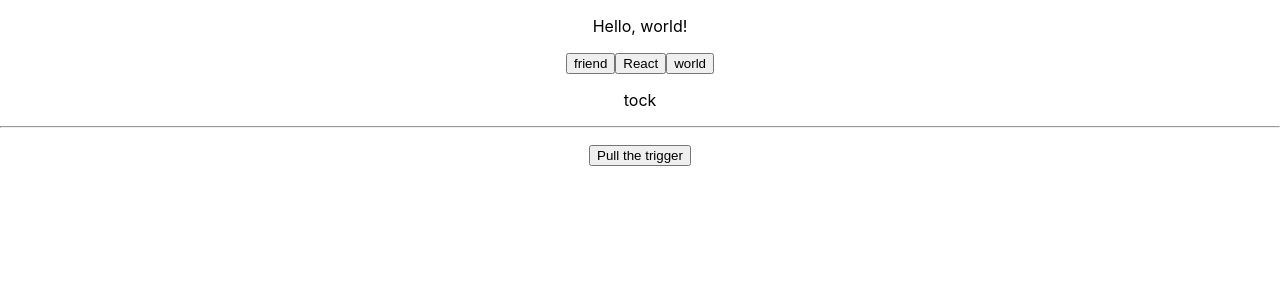
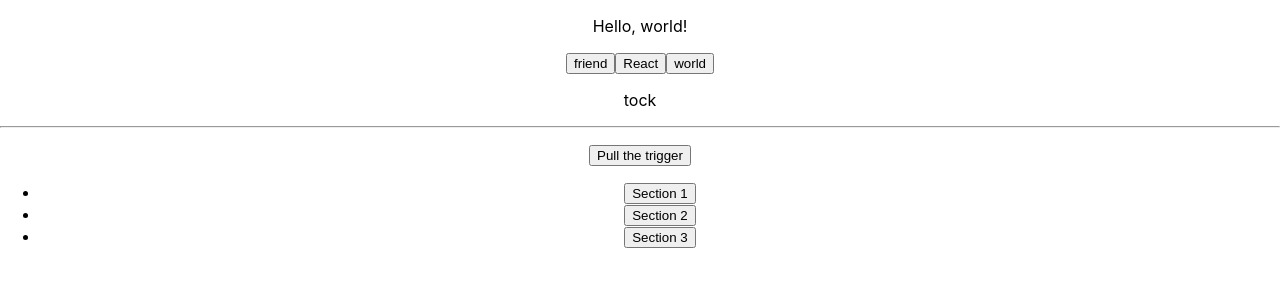
Before and after one commit to thinkful-ei-bee/alex-joel-state-drills, a React (Create React App) app: page / in a window 1280 px wide. Shown: the top 300 px of the page. Built offline with nearby package versions, Linux system fonts and the light colour scheme.

Commit message:
Accordion.js

```diff
--- a/src/App.js
+++ b/src/App.js
@@ -5,6 +5,8 @@ import Counter from './state/Counter';
 import HelloWOrld from './state-drills/HelloWorld';
 import Bomb from './state-drills/Bomb';
 import RouletteGun from './state-drills/RouletteGun';
+import Accordion from './state-drills/Accordion';
+import {sections} from './state-drills/AccordionStore';
 
 class App extends Component {
   render() {
@@ -13,6 +15,7 @@ class App extends Component {
         <HelloWOrld />
         <Bomb />
         <RouletteGun />
+        <Accordion sections={sections} />
       </div>
     );
   }
--- /dev/null
+++ b/src/state-drills/Accordion.js
@@ -0,0 +1,36 @@
+import React, {Component} from 'react';
+
+class Accordion extends Component{
+
+    state={
+        currSection:null,
+    }
+
+    handleButtonClick= (index) => {
+        //console.log(index);
+        this.setState({
+            currSection:index,
+        })
+    }
+
+    render(){
+        const thisSection = this.state.currSection;
+        //console.log(this.props.sections);
+        const listItems = this.props.sections.map((section,index)=>
+                (
+                    <li>
+                        <button onClick={() => this.handleButtonClick(index)}>
+                            {section.title}
+                        </button>
+                        {thisSection===index && <p>{section.content}</p>}
+                    </li>
+                ))
+        return(
+            <ul className=''>
+               {listItems}
+            </ul>
+        )
+    }
+};
+
+export default Accordion;
--- /dev/null
+++ b/src/state-drills/AccordionStore.js
@@ -0,0 +1,16 @@
+const sections = [
+    {
+      title: 'Section 1',
+      content: 'Lorem ipsum dolor sit amet consectetur adipisicing elit.',
+    },
+    {
+      title: 'Section 2',
+      content: 'Cupiditate tenetur aliquam necessitatibus id distinctio quas nihil ipsam nisi modi!',
+    },
+    {
+      title: 'Section 3',
+      content: 'Animi amet cumque sint cupiditate officia ab voluptatibus libero optio et?',
+    },
+  ]
+
+export {sections};
```
